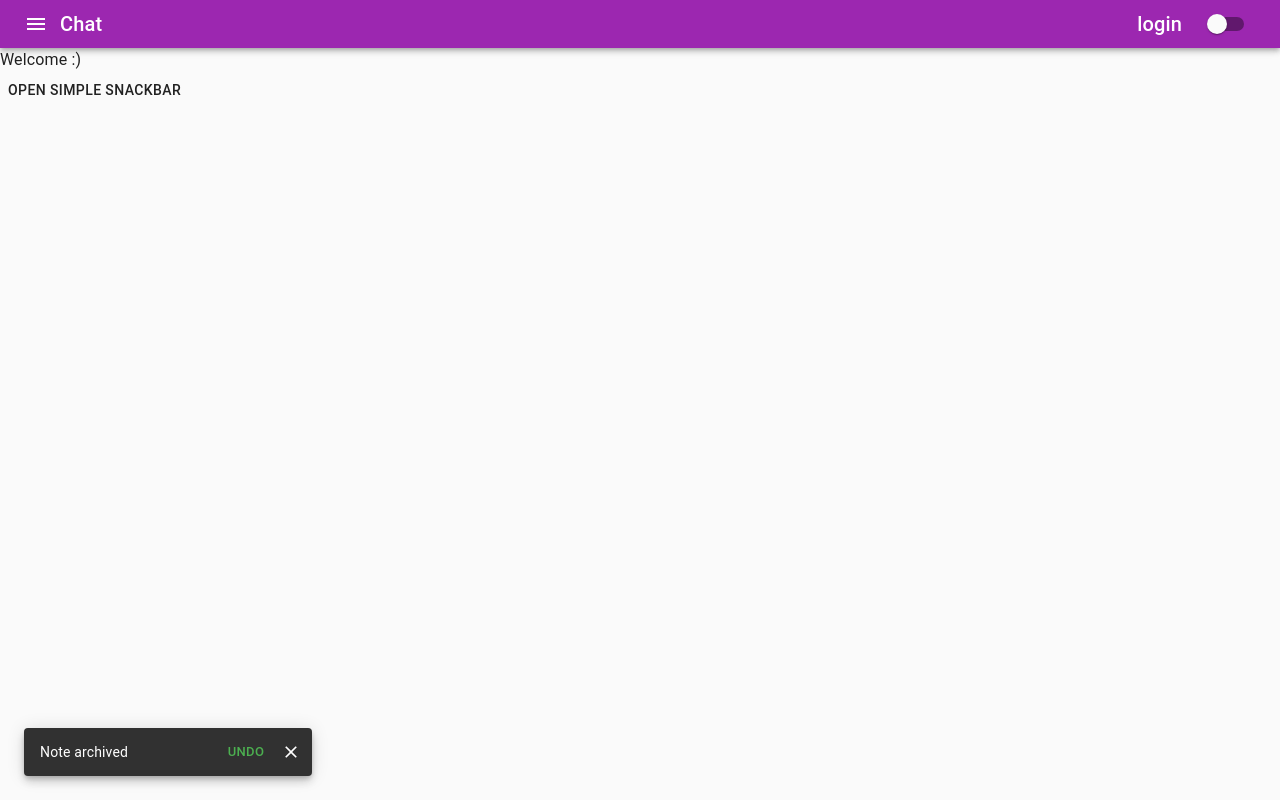
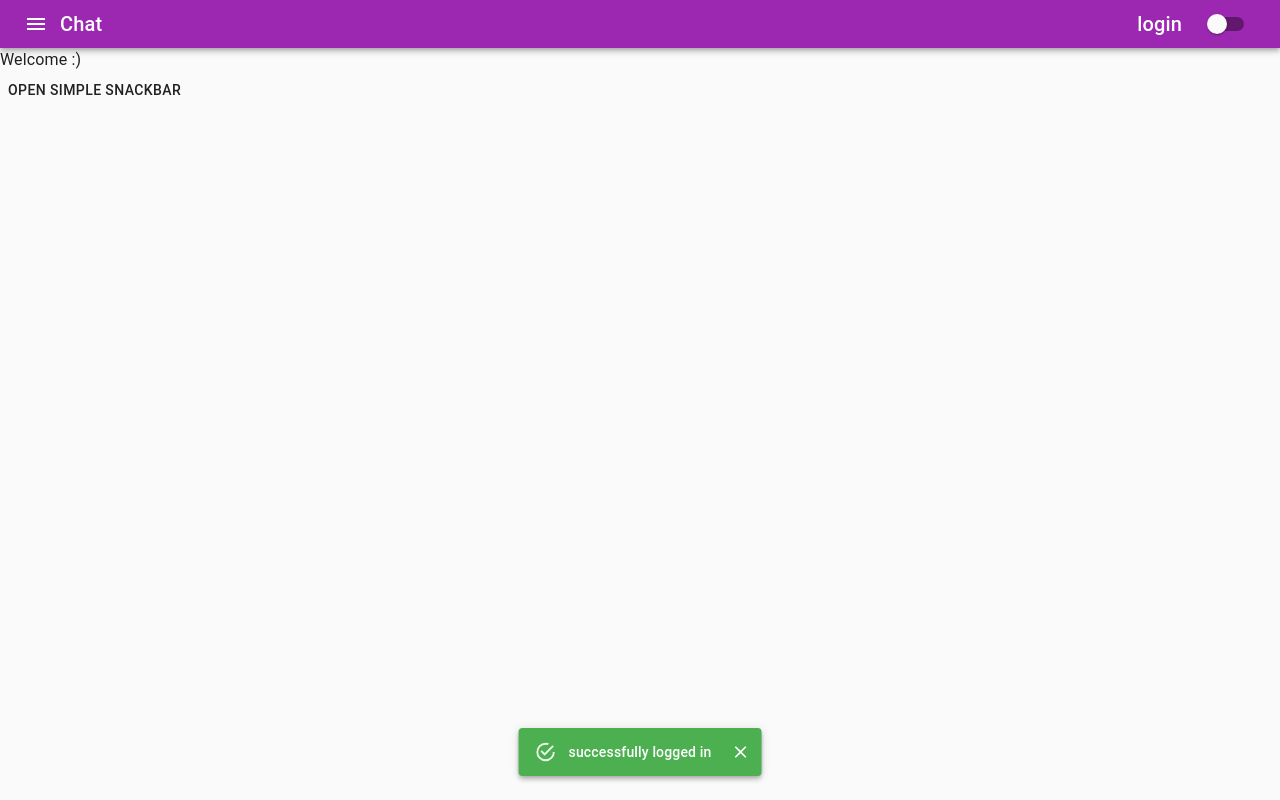
Before and after one commit to kimamov/WebRTC-Chat, a React (Create React App) app in the folder client/: page /welcome in a window 1280 px wide. Both pictures are taken after a click on the button "OPEN SIMPLE SNACKBAR". Built offline with nearby package versions, Linux system fonts and the light colour scheme.

Commit message:
snackbar more sexy and some refactoring in notifications

```diff
--- a/client/package.json
+++ b/client/package.json
@@ -5,6 +5,7 @@
   "dependencies": {
     "@material-ui/core": "^4.9.14",
     "@material-ui/icons": "^4.9.1",
+    "@material-ui/lab": "^4.0.0-alpha.56",
     "@testing-library/jest-dom": "^4.2.4",
     "@testing-library/react": "^9.5.0",
     "@testing-library/user-event": "^7.2.1",
--- a/client/src/Router.tsx
+++ b/client/src/Router.tsx
@@ -5,7 +5,7 @@ import Chat from './Chat'
 import { BrowserRouter, Switch, Route } from 'react-router-dom'
 import Nav from './components/Nav'
 import ProtectedRoute from './components/ProtectedRoute'
-import Notifications from './components/Notifications'
+import Notifications from './components/notifications/Notifications'
 
 export interface IAppProps {}
 
@@ -13,10 +13,12 @@ export interface IAppState {}
 
 export default class Router extends Component<IAppProps, IAppState> {
   public render() {
+    // app shell and routes
     return (
       <BrowserRouter>
         <Box>
           <Nav />
+          {/* ROUTES */}
           <Switch>
             <Route path="/login">
               <Login />
@@ -28,6 +30,7 @@ export default class Router extends Component<IAppProps, IAppState> {
               <Chat />
             </ProtectedRoute>
           </Switch>
+          {/* ROUTES END */}
           <Notifications />
         </Box>
       </BrowserRouter>
--- a/client/src/components/Notifications.tsx
+++ /dev/null
@@ -1,56 +0,0 @@
-import React from 'react'
-import Button from '@material-ui/core/Button'
-import Snackbar from '@material-ui/core/Snackbar'
-import IconButton from '@material-ui/core/IconButton'
-import CloseIcon from '@material-ui/icons/Close'
-
-export default function Notifications() {
-  // use this to handle all kinds of alerts snackbar modal etc
-  const [open, setOpen] = React.useState(false)
-
-  const handleClick = () => {
-    setOpen(true)
-  }
-
-  const handleClose = (
-    event: React.SyntheticEvent | React.MouseEvent,
-    reason?: string
-  ) => {
-    if (reason === 'clickaway') {
-      return
-    }
-
-    setOpen(false)
-  }
-
-  return (
-    <div>
-      <Button onClick={handleClick}>Open simple snackbar</Button>
-      <Snackbar
-        anchorOrigin={{
-          vertical: 'bottom',
-          horizontal: 'left',
-        }}
-        open={open}
-        autoHideDuration={6000}
-        onClose={handleClose}
-        message="Note archived"
-        action={
-          <React.Fragment>
-            <Button color="secondary" size="small" onClick={handleClose}>
-              UNDO
-            </Button>
-            <IconButton
-              size="small"
-              aria-label="close"
-              color="inherit"
-              onClick={handleClose}
-            >
-              <CloseIcon fontSize="small" />
-            </IconButton>
-          </React.Fragment>
-        }
-      />
-    </div>
-  )
-}
--- /dev/null
+++ b/client/src/components/notifications/Notifications.tsx
@@ -0,0 +1,32 @@
+import React from 'react'
+import Button from '@material-ui/core/Button'
+import SnackbarAlert from './SnackbarAlert'
+
+export default function Notifications() {
+  // use this to handle all kinds of alerts snackbar modal etc
+  const [open, setOpen] = React.useState(false)
+
+  const handleClick = () => {
+    setOpen(true)
+  }
+
+  const handleClose = (
+    event: React.SyntheticEvent | React.MouseEvent,
+    reason?: string
+  ) => {
+    if (reason === 'clickaway') {
+      return
+    }
+
+    setOpen(false)
+  }
+
+  return (
+    <div>
+      <Button onClick={handleClick}>Open simple snackbar</Button>
+      <SnackbarAlert open={open} onClose={handleClose}>
+        successfully logged in
+      </SnackbarAlert>
+    </div>
+  )
+}
--- /dev/null
+++ b/client/src/components/notifications/SnackbarAlert.tsx
@@ -0,0 +1,25 @@
+import React from 'react'
+import Snackbar from '@material-ui/core/Snackbar'
+import MuiAlert, { AlertProps } from '@material-ui/lab/Alert'
+
+interface IProps extends AlertProps {
+  open: boolean
+}
+
+export default function SnackbarAlert(props: IProps) {
+  return (
+    <Snackbar
+      anchorOrigin={{
+        vertical: 'bottom',
+        horizontal: 'center',
+      }}
+      open={props.open}
+      autoHideDuration={6000}
+      onClose={props.onClose}
+    >
+      <MuiAlert elevation={4} variant="filled" {...props}>
+        {props.children}
+      </MuiAlert>
+    </Snackbar>
+  )
+}
```
